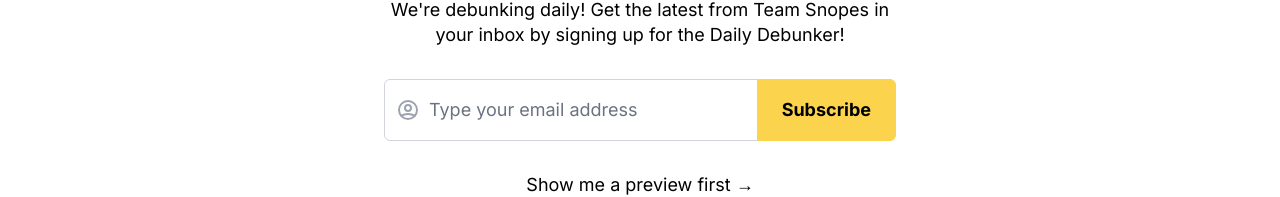
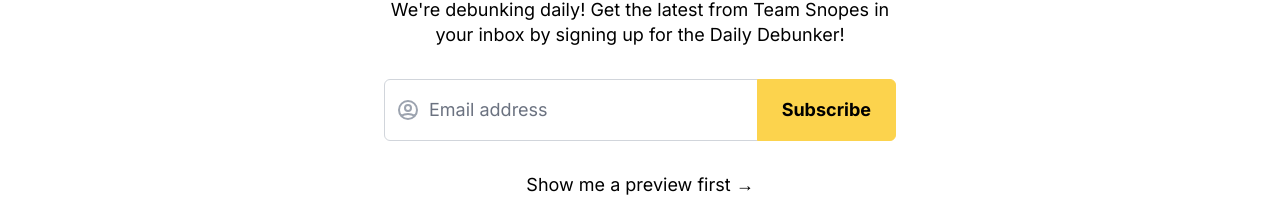
Before and after one commit to clarklab/snopes-newsletter, a plain HTML site: page index.html in a window 1280 px wide. Shown: the part 330-527 px from the top of the page. Drawn offline with Linux system fonts and the light colour scheme.

Commit message:
placeholder

```diff
--- a/index.html
+++ b/index.html
@@ -42,7 +42,7 @@
           <path stroke-linecap="round" stroke-linejoin="round" stroke-width="2" d="M5.121 17.804A13.937 13.937 0 0112 16c2.5 0 4.847.655 6.879 1.804M15 10a3 3 0 11-6 0 3 3 0 016 0zm6 2a9 9 0 11-18 0 9 9 0 0118 0z" />
         </svg>
       </div>
-      <input type="text" name="email" id="email" class="focus:ring-indigo-500 focus:border-indigo-500 block w-full rounded-none rounded-l-md pl-11 text-lg border-gray-300" placeholder="Type your email address">
+      <input type="text" name="email" id="email" class="focus:ring-indigo-500 focus:border-indigo-500 block w-full rounded-none rounded-l-md pl-11 text-lg border-gray-300" placeholder="Email address">
     </div>
     <button class="-ml-px relative inline-flex items-center space-x-2 px-6 py-4 border border-yellow-300 text-lg font-bold rounded-r-md text-black bg-yellow-300 hover:bg-black focus:outline-none focus:ring-1 focus:ring-indigo-500 focus:border-black hover:border-black hover:text-white">
       <span>Subscribe</span>
```
